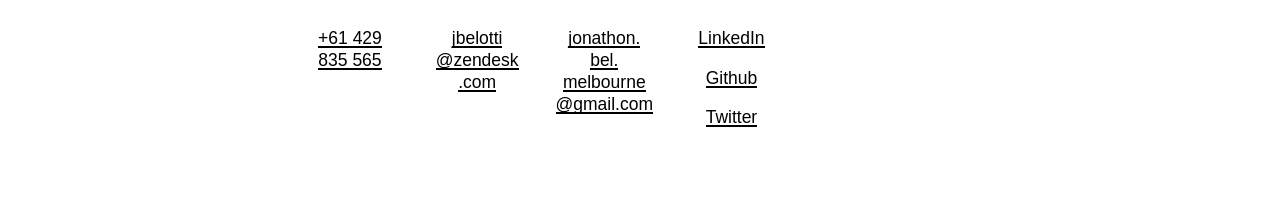
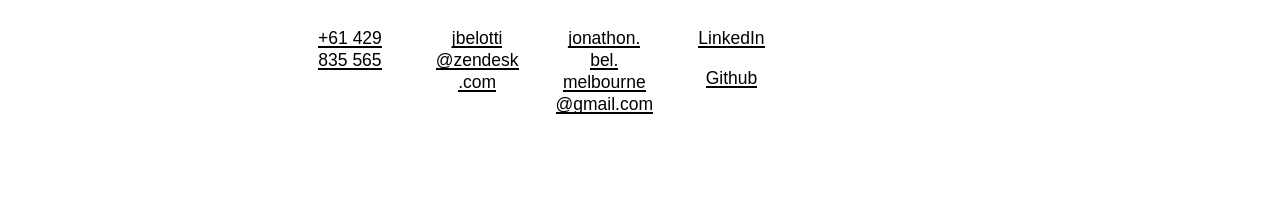
Before and after one commit to hajarzaid/hajarzaid.github.io, a Jekyll site: the page built from index.html, in a window 1280 px wide. Shown: the part 1166-1371 px from the top of the page. Built offline with Jekyll 4.4.1, drawn with Linux system fonts in a browser that asks for light colours; nearby versions of some CDN libraries; some web fonts are replaced; the list of posts is cut into pages by our own code.

Commit message:
Update footer.html

```diff
--- a/_includes/footer.html
+++ b/_includes/footer.html
@@ -13,9 +13,8 @@
       <h5><a href="mailto:press@junior.io"><span>jonathon.</span><br><span>bel.</span><br><span>melbourne</span><br><span>@gmail.com</span></a></h5>
     </div>
     <div class="footer-each">
-      <h5><a href="https://www.linkedin.com/in/jonathonbelotti/" target="_blank" alt="LinkedIn"><span>LinkedIn</span></a></h5>
-      <h5><a href="https://github.com/thundergolfer" target="_blank" alt="Github"><span>Github</span></a></h5>
-      <h5><a href="https://twitter.com/jonobelotti_IO" target="_blank" alt="Twitter"><span>Twitter</span></a></h5>
+      <h5><a href="https://www.linkedin.com/in/hajar-zaid/" target="_blank" alt="LinkedIn"><span>LinkedIn</span></a></h5>
+      <h5><a href="https://github.com/hajarzaid" target="_blank" alt="Github"><span>Github</span></a></h5>
     </div>
   </div>
 </footer>
```
